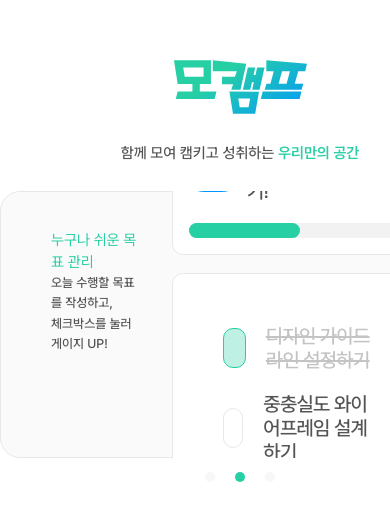
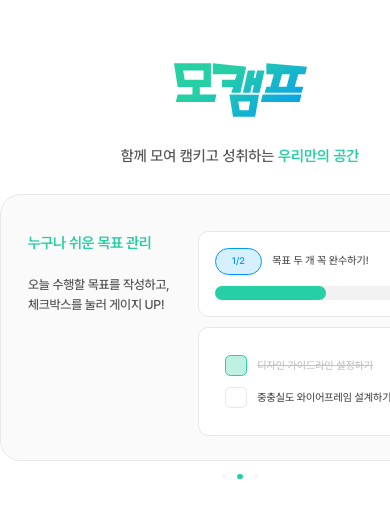
Before and after one commit to Mocamp-Official/Mocamp-FrontEnd, a Next.js app: page / in a window 390 px wide. Shown: the part 151-672 px from the top of the page. Built offline with nearby package versions, Linux system fonts and the light colour scheme.

Commit message:
📱 Refactor: 온보딩 슬라이드 카드 1 반응형 적용
온보딩 슬라이드 카드 1 반응형 적용

```diff
--- a/package.json
+++ b/package.json
@@ -13,7 +13,6 @@
     "@tanstack/react-query": "^5.70.0",
     "@vercel/speed-insights": "^1.2.0",
     "axios": "^1.8.4",
-    "clsx": "^2.1.1",
     "next": "15.2.4",
     "next-auth": "^4.24.11",
     "react": "^19.0.0",
@@ -21,8 +20,8 @@
     "react-hook-form": "^7.55.0",
     "react-icons": "^5.5.0",
     "react-webcam": "^7.2.0",
+    "swiper": "^11.2.8",
     "uuid": "^11.1.0",
-    "swiper": "^11.2.8",
     "zustand": "^5.0.3"
   },
   "devDependencies": {
@@ -36,11 +35,11 @@
     "@types/react-dom": "^19.1.3",
     "@types/react-webcam": "^1.1.0",
     "autoprefixer": "^10.4.21",
+    "clsx": "^2.1.1",
     "eslint": "^9.23.0",
     "eslint-config-next": "^15.2.4",
     "eslint-config-prettier": "^10.1.1",
     "eslint-plugin-prettier": "^5.2.5",
-    "eslint-plugin-tailwindcss": "^3.18.0",
     "postcss": "^8.5.3",
     "prettier": "^3.5.3",
     "prettier-plugin-tailwindcss": "^0.6.11",
--- /dev/null
+++ b/postcss.config.js
@@ -0,0 +1,6 @@
+module.exports = {
+  plugins: {
+    '@tailwindcss/postcss': {},
+    autoprefixer: {},
+  },
+};
--- a/src/components/onBoarding/SlideCard1.tsx
+++ b/src/components/onBoarding/SlideCard1.tsx
@@ -3,25 +3,26 @@ import React from 'react';
 const SlideCard1 = () => {
   return (
     // 전체 카드 컨테이너
-    <div className="bg-gray2 border-gray4 flex h-[267px] w-[480px] shrink-0 gap-[28.67px] rounded-[20px] border px-[50px] lg:h-[375px] lg:w-[675px] lg:gap-10 xl:h-[500px] xl:w-[900px] xl:gap-[54px]">
+    <div className="bg-gray2 border-gray4 flex h-[267px] w-[480px] shrink-0 gap-[28px] rounded-[20px] border px-[26.67px] pt-[36.27px] pb-[34.75px] lg:h-[375px] lg:w-[675px] lg:gap-10 lg:px-[37.5px] lg:pt-[51px] lg:pb-[48.87px] xl:h-[500px] xl:w-[900px] xl:gap-[54px] xl:px-[50px] xl:pt-[70px] xl:pb-[71.15px]">
       {/* 왼쪽 텍스트 블럭 (제목 + 설명) */}
-      <div className="flex w-full flex-col gap-5">
+      <div className="flex w-full min-w-[142px] flex-col gap-5 lg:max-w-50 xl:max-w-[266px]">
         {/* 슬로건 제목 */}
-        <span className="text-primary xl:text-title2 mt-[36.27px] flex h-[45px] items-center text-[15px] lg:mt-[51px] lg:text-[21px] xl:mt-[68px]">
+        <span className="text-primary xl:text-title2 flex h-6 items-center text-[15px] font-semibold tracking-[-0.02em] lg:h-[34px] lg:text-[21px] xl:h-[45px]">
           누구나 쉬운 목표 관리
         </span>
 
         {/* 설명 문구 */}
-        <span className="text-gray9 xl:text-title3 flex h-10 items-center text-[12.8px] leading-[160%] font-medium lg:h-[58px] lg:text-lg xl:h-[76px]">
-          오늘 수행할 목표를 작성하고, <br />
+        <span className="text-gray9 xl:text-title3 flex h-10 flex-col items-center text-[12.8px] leading-[160%] font-medium tracking-[-0.02em] lg:h-[58px] lg:text-lg xl:h-[76px]">
+          오늘 수행할 목표를 작성하고,
+          <br />
           체크박스를 눌러 게이지 UP!
         </span>
       </div>
 
       {/* 오른쪽 카드 콘텐츠 (진행도 + 투두리스트) */}
-      <div className="flex flex-col justify-center gap-[18px]">
+      <div className="flex h-fit min-w-64 flex-col justify-center gap-[9.8px] lg:gap-[13.25px] xl:gap-[18px]">
         {/* 진행도 박스 */}
-        <div className="bg-gray1 border-gray4 mt-[3px] flex flex-col gap-5 rounded-[10.67px] border p-4 lg:rounded-[15px] lg:p-[22.5px] xl:rounded-[20px] xl:p-[30px]">
+        <div className="bg-gray1 border-gray4 flex flex-col gap-[10.67px] rounded-[10.67px] border p-4 lg:gap-[15px] lg:rounded-[15px] lg:p-[22.5px] xl:gap-5 xl:rounded-[20px] xl:p-[30px]">
           <div className="flex items-center gap-[10.37px] lg:gap-[15.06px] xl:gap-[20.38px]">
             {/* 진행 상태 뱃지 */}
             <span className="text-blue border-blue rounded-4xl border bg-[#D7F0FF] px-4 py-[5.33px] text-[9.6px] font-medium lg:px-[22.5px] lg:py-[7.5px] lg:text-[13.5px] xl:px-[30px] xl:py-[10px] xl:text-lg">
@@ -29,7 +30,9 @@ const SlideCard1 = () => {
             </span>
 
             {/* 진행 설명 */}
-            <span className="text-gray9 text-body1">목표 두 개 꼭 완수하기!</span>
+            <span className="text-gray9 xl:text-body1 text-[10.67px] font-medium lg:text-[15px]">
+              목표 두 개 꼭 완수하기!
+            </span>
           </div>
 
           {/* 게이지 바 */}
@@ -39,17 +42,21 @@ const SlideCard1 = () => {
         </div>
 
         {/* 투두 리스트 박스 */}
-        <div className="border-gray4 flex flex-col gap-5 rounded-[10.67px] border bg-white p-[50px] lg:rounded-[15px] xl:rounded-[20px]">
+        <div className="border-gray4 flex flex-col gap-[10.67px] rounded-[10.67px] border bg-white p-[26.67px] lg:gap-[15px] lg:rounded-[15px] lg:p-[37.5px] xl:gap-5 xl:rounded-[20px] xl:p-[50px]">
           {/* 투두 항목 1 (완료) */}
-          <div className="flex items-center gap-5">
-            <div className="border-primary h-10 w-10 rounded-[10px] border bg-[#BEF1E4]" />
-            <span className="text-gray6 text-body1 line-through">디자인 가이드라인 설정하기</span>
+          <div className="l flex items-center gap-[10.67px] lg:gap-[15px] xl:gap-5">
+            <div className="border-primary h-[21.33px] w-[21.33px] rounded-[5.3px] border bg-[#BEF1E4] lg:h-[30px] lg:w-[30px] lg:rounded-[7.5px] xl:h-10 xl:w-10 xl:rounded-[10px]" />
+            <span className="text-gray6 xl:text-body1 text-[10.67px] font-medium line-through lg:text-[15px]">
+              디자인 가이드라인 설정하기
+            </span>
           </div>
 
           {/* 투두 항목 2 (미완료) */}
-          <div className="flex items-center gap-5">
-            <div className="border-gray4 bg-gray1 h-10 w-10 rounded-[10px] border" />
-            <span className="text-body1 text-gray9">중충실도 와이어프레임 설계하기</span>
+          <div className="flex items-center gap-[10.67px] lg:gap-[15px] xl:gap-5">
+            <div className="border-gray4 bg-gray1 h-[21.33px] w-[21.33px] rounded-[5.3px] border lg:h-[30px] lg:w-[30px] lg:rounded-[7.5px] xl:h-10 xl:w-10 xl:rounded-[10px]" />
+            <span className="xl:text-body1 text-gray9 text-[10.67px] font-medium lg:text-[15px]">
+              중충실도 와이어프레임 설계하기
+            </span>
           </div>
         </div>
       </div>
--- a/src/pages/index.tsx
+++ b/src/pages/index.tsx
@@ -36,7 +36,7 @@ const OnBoarding = () => {
             ))}
           </Swiper>
         </div>
-        <div className="swiper-custom-pagination mt-[13.3px] flex justify-center gap-5 lg:mt-[18.75px] xl:mt-[25px]" />
+        <div className="swiper-custom-pagination mt-[13.3px] flex justify-center gap-[10px] lg:mt-[18.75px] lg:gap-[15px] xl:mt-[25px] xl:gap-5" />
       </div>
     </div>
   );
--- a/src/styles/globals.css
+++ b/src/styles/globals.css
@@ -51,11 +51,31 @@
 
 /* 온보딩 스와이퍼 */
 .swiper-custom-pagination .swiper-pagination-bullet {
-  width: 10px;
-  height: 10px;
+  width: 5.3px;
+  height: 5.3px;
+  border-radius: 9999px;
   margin: 0 !important;
-  border-radius: 9999px;
   background-color: var(--color-gray5);
+}
+
+@media (min-width: 1440px) {
+  .swiper-custom-pagination .swiper-pagination-bullet {
+    width: 7.5px;
+    height: 7.5px;
+    border-radius: 9999px;
+    margin: 0 !important;
+    background-color: var(--color-gray5);
+  }
+}
+
+@media (min-width: 1920px) {
+  .swiper-custom-pagination .swiper-pagination-bullet {
+    width: 10px;
+    height: 10px;
+    border-radius: 9999px;
+    margin: 0 !important;
+    background-color: var(--color-gray5);
+  }
 }
 
 .swiper-custom-pagination .swiper-pagination-bullet-active {
```
Also changed, not shown: 1 other file (tests, documents, lock files or other folders).
